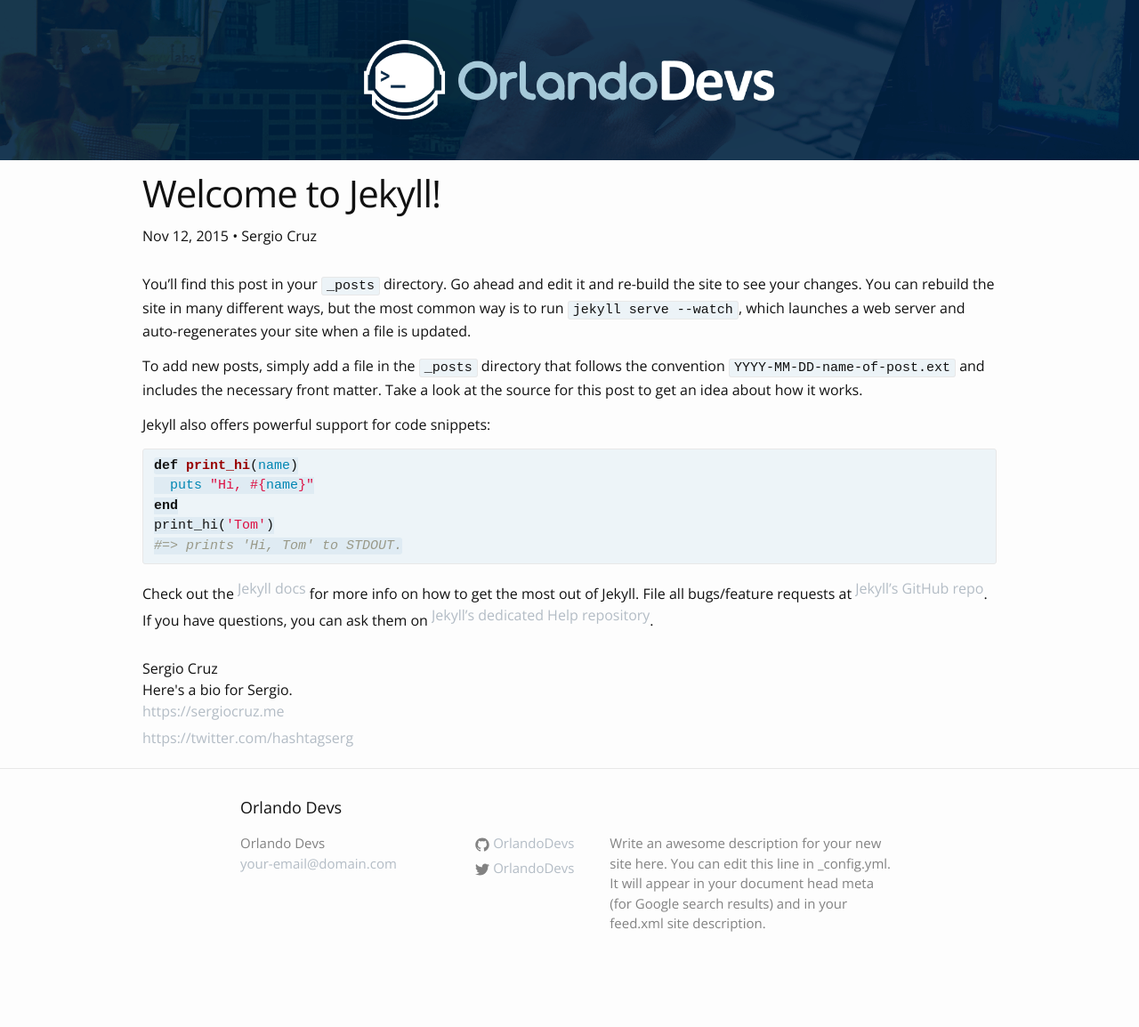
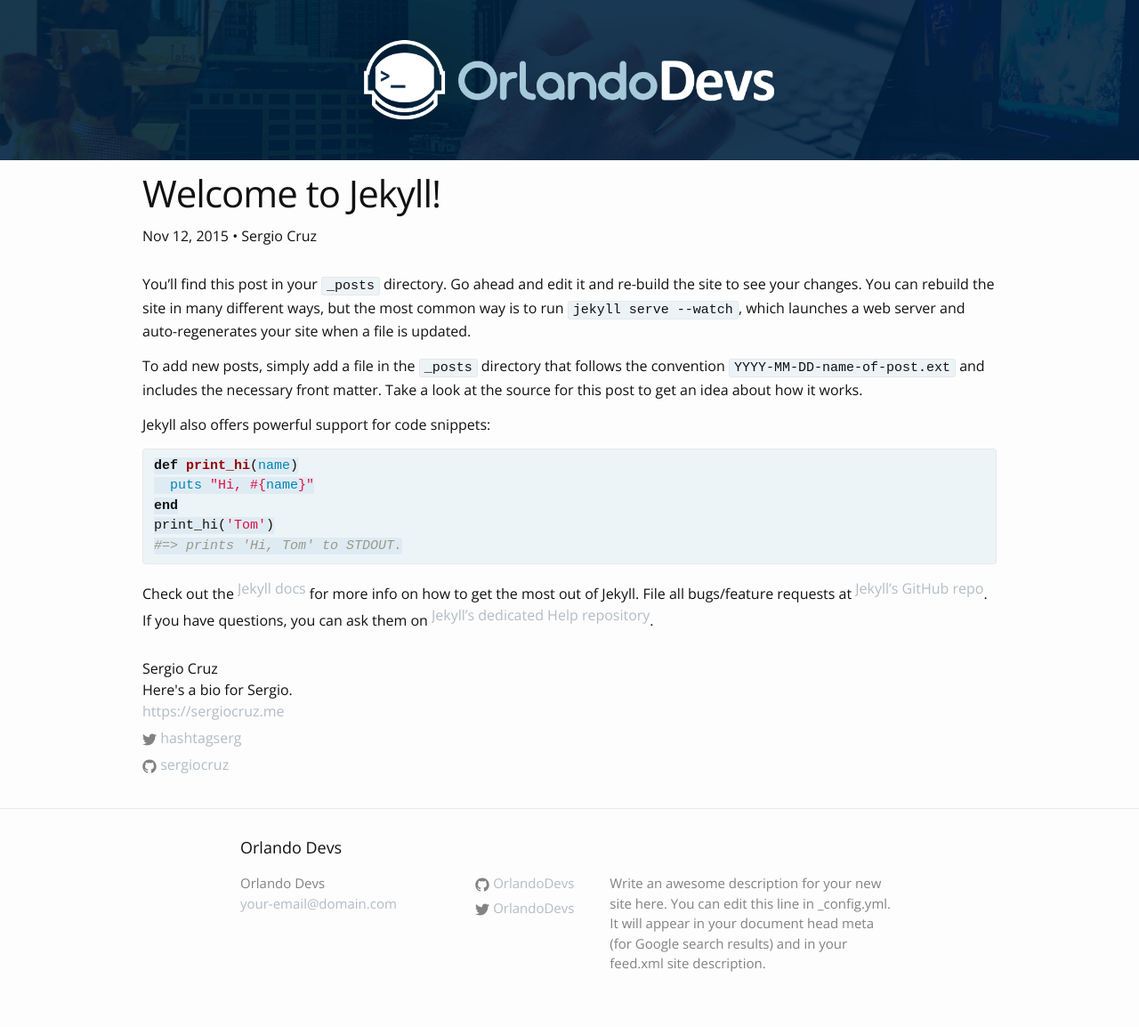
Before and after one commit to OrlandoDevs/orlandodevs.github.io, a Jekyll site: the page built from _posts/2015-11-12-welcome-to-jekyll.markdown, in a window 1280 px wide. Shown: the whole page at 89% size. Built offline with Jekyll 4.4.1, drawn with Linux system fonts in a browser that asks for light colours; before the commit the page ends 1109 px from its top, so only the background shows below that.

Commit message:
Author icons

```diff
--- a/_data/authors.yml
+++ b/_data/authors.yml
@@ -2,10 +2,11 @@
     name: Jeremy Privett
     bio: Here's a bio for me.
     url: http://www.jeremyprivett.com
-    twitter: https://www.twitter.com/Atrophius
+    twitter: atrophius
 
 sergiocruz:
     name: Sergio Cruz
     bio: Here's a bio for Sergio.
     url: https://sergiocruz.me
-    twitter: https://twitter.com/hashtagserg
+    twitter: hashtagserg
+    github: sergiocruz
--- a/_layouts/post.html
+++ b/_layouts/post.html
@@ -25,17 +25,44 @@
       <div>{{ author.bio }}</div>
     {% endif %}
 
+    <ul class="social-media-list">
+
     {% if author.url %}
-      <div><a href="{{ author.url }}">{{ author.url }}</a></div>
+      <li>
+        <a href="{{ author.url }}" target="_blank">{{ author.url }}</a>
+      </li>
     {% endif %}
 
     {% if author.twitter %}
-      <div><a href="{{ author.twitter }}">{{ author.twitter }}</a></div>
+      <li>
+        <a href="https://twitter.com/{{ author.twitter }}" target="_blank">
+          <span class="icon  icon--twitter">
+            <svg viewBox="0 0 16 16">
+              <path fill="#828282" d="M15.969,3.058c-0.586,0.26-1.217,0.436-1.878,0.515c0.675-0.405,1.194-1.045,1.438-1.809
+              c-0.632,0.375-1.332,0.647-2.076,0.793c-0.596-0.636-1.446-1.033-2.387-1.033c-1.806,0-3.27,1.464-3.27,3.27 c0,0.256,0.029,0.506,0.085,0.745C5.163,5.404,2.753,4.102,1.14,2.124C0.859,2.607,0.698,3.168,0.698,3.767 c0,1.134,0.577,2.135,1.455,2.722C1.616,6.472,1.112,6.325,0.671,6.08c0,0.014,0,0.027,0,0.041c0,1.584,1.127,2.906,2.623,3.206 C3.02,9.402,2.731,9.442,2.433,9.442c-0.211,0-0.416-0.021-0.615-0.059c0.416,1.299,1.624,2.245,3.055,2.271 c-1.119,0.877-2.529,1.4-4.061,1.4c-0.264,0-0.524-0.015-0.78-0.046c1.447,0.928,3.166,1.469,5.013,1.469 c6.015,0,9.304-4.983,9.304-9.304c0-0.142-0.003-0.283-0.009-0.423C14.976,4.29,15.531,3.714,15.969,3.058z"/>
+            </svg>
+          </span>
+
+          <span class="username">{{ author.twitter }}</span>
+        </a>
+      </li>
     {% endif %}
 
     {% if author.github %}
-      <div><a href="{{ author.github }}">{{ author.github }}</a></div>
+      <li>
+        <a href="https://github.com/{{ author.github }}" target="_blank">
+          <span class="icon  icon--github">
+            <svg viewBox="0 0 16 16">
+              <path fill="#828282" d="M7.999,0.431c-4.285,0-7.76,3.474-7.76,7.761 c0,3.428,2.223,6.337,5.307,7.363c0.388,0.071,0.53-0.168,0.53-0.374c0-0.184-0.007-0.672-0.01-1.32 c-2.159,0.469-2.614-1.04-2.614-1.04c-0.353-0.896-0.862-1.135-0.862-1.135c-0.705-0.481,0.053-0.472,0.053-0.472 c0.779,0.055,1.189,0.8,1.189,0.8c0.692,1.186,1.816,0.843,2.258,0.645c0.071-0.502,0.271-0.843,0.493-1.037 C4.86,11.425,3.049,10.76,3.049,7.786c0-0.847,0.302-1.54,0.799-2.082C3.768,5.507,3.501,4.718,3.924,3.65 c0,0,0.652-0.209,2.134,0.796C6.677,4.273,7.34,4.187,8,4.184c0.659,0.003,1.323,0.089,1.943,0.261 c1.482-1.004,2.132-0.796,2.132-0.796c0.423,1.068,0.157,1.857,0.077,2.054c0.497,0.542,0.798,1.235,0.798,2.082 c0,2.981-1.814,3.637-3.543,3.829c0.279,0.24,0.527,0.713,0.527,1.437c0,1.037-0.01,1.874-0.01,2.129 c0,0.208,0.14,0.449,0.534,0.373c3.081-1.028,5.302-3.935,5.302-7.362C15.76,3.906,12.285,0.431,7.999,0.431z"/>
+            </svg>
+          </span>
+
+          <span class="username">{{ author.github }}</span>
+        </a>
+      </li>
     {% endif %}
+
+    </ul>
 
 
   </footer>
```
Also changed, not shown: CONTRIBUTING.md (+3 -3 lines).
